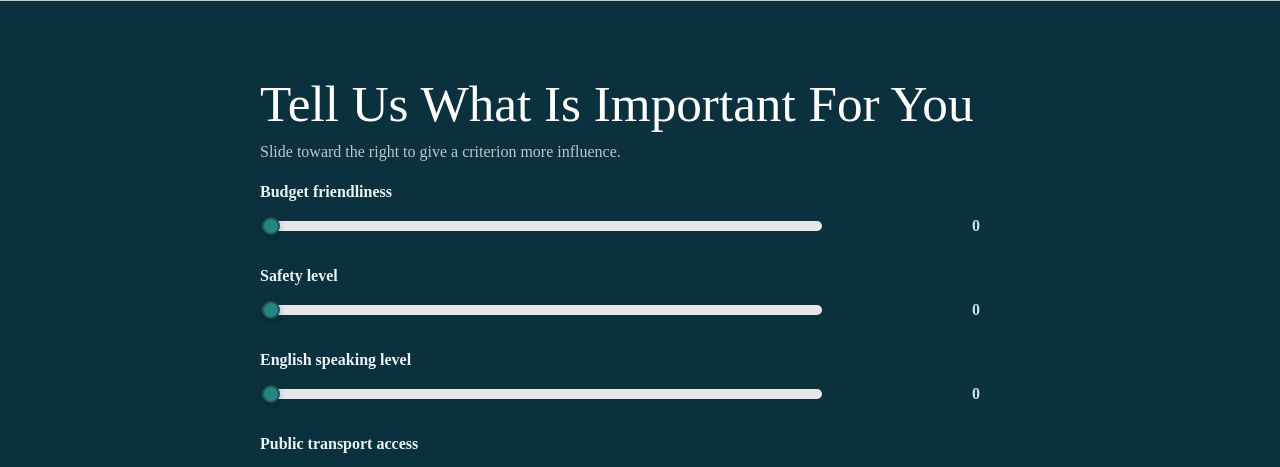
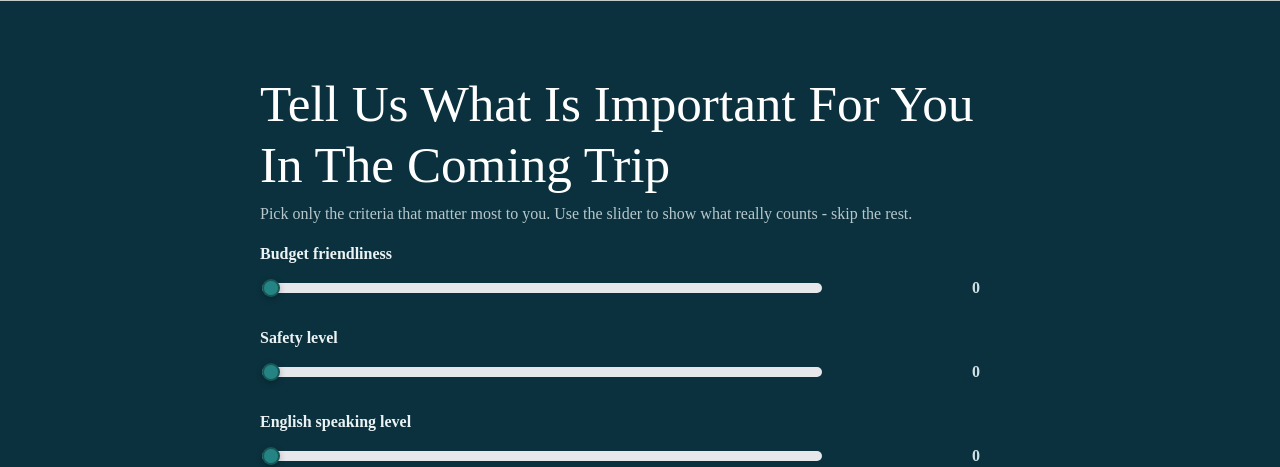
Before and after one commit to tamar-berger/DataProject, a Flask app: page / in a window 1280 px wide. Shown: the part 1599-2066 px from the top of the page. Run offline with Flask 3, Linux system fonts and the light colour scheme; some web fonts are replaced.

Commit message:
Update index.html
Description change

```diff
--- a/templates/index.html
+++ b/templates/index.html
@@ -89,8 +89,9 @@
     <!-- SECTION 2: Criteria sliders -->
     <section id="criteria" class="full-section">
       <div class="section-container">
-        <h2 class="section-title">Tell Us What Is Important For You</h2>
-        <p class="help">Slide toward the right to give a criterion more influence.</p>
+        <h2 class="section-title">Tell Us What Is Important For You In The Coming Trip</h2>
+        <p class="help">Pick only the criteria that matter most to you.
+Use the slider to show what really counts - skip the rest.</p>
 
         <div class="criteria-grid">
           <label class="slider">
```
